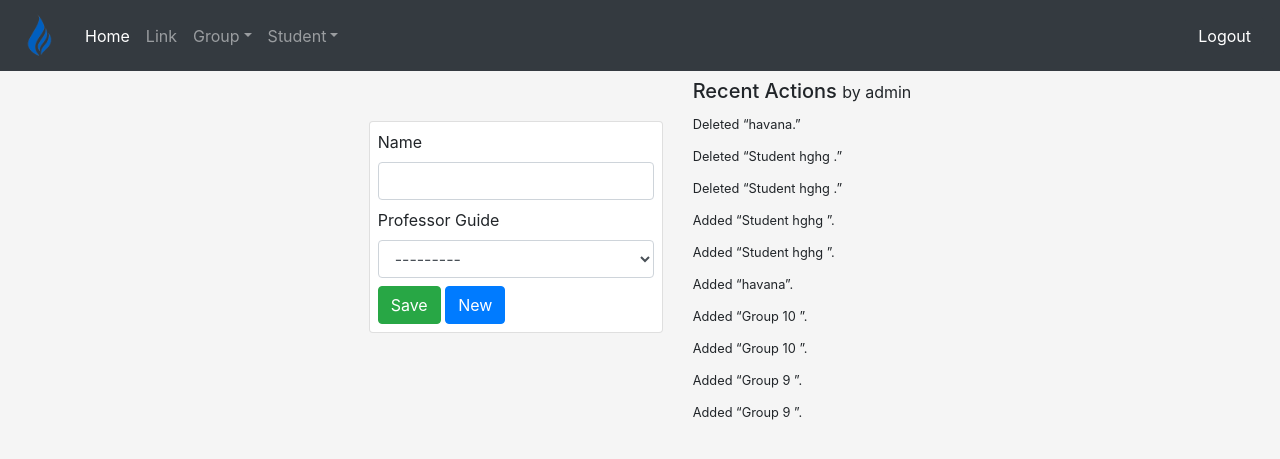
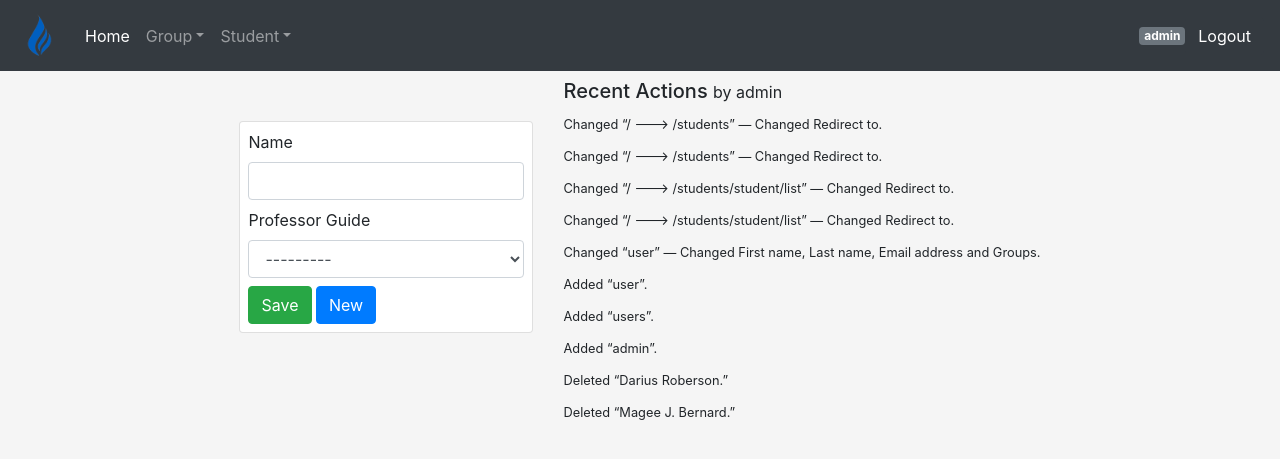
Before and after one commit to nelvispr90/firedevs_assement, a Django app: page /students/group/new in a window 1280 px wide. Shown: the top 459 px of the page. Run offline with Django 3.2, Linux system fonts and the light colour scheme; a user stored in the database is signed in; data comes from the database, SQL or seed files in the repository; some libraries are stand-ins or nearby versions.

Commit message:
build home front and rename model class Group

```diff
--- a/firedevs_assement/settings.py
+++ b/firedevs_assement/settings.py
@@ -39,8 +39,9 @@
     'django.contrib.staticfiles',
     'django.contrib.sites',
     'django.contrib.redirects',
+    'students',
     'audit',
-    'students',
+
 
 
 ]
--- a/students/admin.py
+++ b/students/admin.py
@@ -1,9 +1,9 @@
 from django.contrib import admin
 
 # Register your models here.
-from .models import Group, Student, Professor, City
+from .models import StudentGroup, Student, Professor, City
 
-admin.site.register(Group)
+admin.site.register(StudentGroup)
 admin.site.register(Student)
 admin.site.register(Professor)
 admin.site.register(City)
--- a/students/forms.py
+++ b/students/forms.py
@@ -1,7 +1,7 @@
 from django import forms
 from django.forms import ModelForm, DateInput, TextInput, NumberInput, Select, EmailInput
 # from django.forms import modelform_factory, fields_for_model
-from .models import Group, Student
+from .models import StudentGroup, Student
 from django.core.exceptions import ValidationError
 
 # group_fields=fields_for_model(Group)
@@ -45,7 +45,7 @@
 
 class GroupForm(ModelForm):
     class Meta:
-        model = Group
+        model = StudentGroup
         fields = '__all__'
         widgets = {
             'name': TextInput(attrs={'class':'form-control'}),
--- a/students/models.py
+++ b/students/models.py
@@ -19,11 +19,9 @@
     def __str__(self):
         return self.name
 
-class Group(AuditMixin, models.Model):
-
+class StudentGroup(AuditMixin, models.Model):
     name = models.CharField(max_length=50, unique=True)
     professor_guide = models.ForeignKey(Professor, unique=True, on_delete=models.DO_NOTHING)
-    # models.CharField(max_length = 50, choices = PROFESSOR_CHOICES)
 
     def __str__(self):
         return 'Group %s ' % self.name
@@ -32,10 +30,10 @@
     name = models.CharField(max_length=200)
     age = models.IntegerField()
     gender = models.CharField(max_length=6, choices=GENDER_CHOICES)
-    email = models.EmailField(max_length = 50, unique=True)
+    email = models.EmailField(max_length = 100, unique=True)
     city = models.ForeignKey(City, on_delete=models.CASCADE)
     birth_date = models.DateField('birthday date')
-    group = models.ForeignKey(Group, on_delete=models.CASCADE)
+    group = models.ForeignKey(StudentGroup, on_delete=models.CASCADE)
 
     def __str__(self):
-        return 'Student %s ' % self.name
+        return self.name
--- a/students/templates/navbar.html
+++ b/students/templates/navbar.html
@@ -1,5 +1,5 @@
 <nav class="navbar navbar-expand-md navbar-dark bg-dark">
-  <a class="navbar-brand logo" href="#"><span class="logo-img"></span></a>
+  <a class="navbar-brand logo" href={% url "home" %}><span class="logo-img"></span></a>
   <button
     class="navbar-toggler"
     type="button"
@@ -15,12 +15,9 @@
   <div class="collapse navbar-collapse" id="navbarsExampleDefault">
     <ul class="navbar-nav mr-auto">
       <li class="nav-item active">
-        <a class="nav-link" href="#"
+        <a class="nav-link" href={% url "home" %}
           >Home <span class="sr-only">(current)</span></a
         >
-      </li>
-      <li class="nav-item">
-        <a class="nav-link" href="#">Link</a>
       </li>
       <li class="nav-item dropdown">
         <a
@@ -55,6 +52,7 @@
         </div>
       </li>
     </ul>
+    <span class="badge badge-secondary">{{user}}</span>
     <a class="btn btn-dark" href={% url "logout" %}>Logout</a>
   </div>
 </nav>
--- a/students/urls.py
+++ b/students/urls.py
@@ -2,7 +2,7 @@
 from students import views
 
 urlpatterns = [
-    path('', views.index, name='index'),
+    path('', views.home, name='home'),
 
     # student url
     path('student/list', views.list_students, name='student_list'),
--- a/students/views.py
+++ b/students/views.py
@@ -1,13 +1,13 @@
 from django.shortcuts import render
 from students.forms import StudentForm, GroupForm
-from .models import Student, Group
+from .models import Student, StudentGroup
 from django.http import HttpResponseRedirect
 from django.contrib.auth.decorators import login_required
 from django.core.paginator import Paginator
 
 # Create your views here.
-def index(request):
-    return render(request, 'main.html')
+def home(request):
+    return render(request, 'home.html')
 
 # Group views
 @login_required
@@ -15,9 +15,9 @@
     # groups
     if request.GET.get('something'):
         search_text = request.GET.get('something')
-        groups = Group.objects.filter(name__contains=search_text).order_by('id')
+        groups = StudentGroup.objects.filter(name__contains=search_text).order_by('id')
     else:
-        groups = Group.objects.order_by('id')
+        groups = StudentGroup.objects.order_by('id')
 
     paginator = Paginator(groups, 40) # Show 40 students per page.
     page_number = request.GET.get('page')
@@ -46,7 +46,7 @@
 @login_required
 def update_group(request, id):
     message = None
-    group = Group.objects.filter(pk = id)[0]
+    group = StudentGroup.objects.filter(pk = id)[0]
 
     if request.method == 'POST':
         data = request.POST
@@ -61,12 +61,12 @@
 
 @login_required
 def detail_group(request, id):
-    group = Group.objects.filter(pk=id)[0]
+    group = StudentGroup.objects.filter(pk=id)[0]
     return render(request,'group/detail.html', {'group': group})
 
 @login_required
 def partial_delete_group(request, id):
-    qs = Group.objects.filter(pk=id)
+    qs = StudentGroup.objects.filter(pk=id)
 
     if len(qs) > 0 :
         group = qs[0]
@@ -76,7 +76,7 @@
 
 @login_required
 def delete_group(request, id):
-    group = Group.objects.filter(pk=id)[0]
+    group = StudentGroup.objects.filter(pk=id)[0]
     group.delete()
     return HttpResponseRedirect('/students/student/new')
 
```
Also changed, not shown: audit/signals.py (+5 -4 lines), students/templates/home.html (added, +22 -0 lines), README.md, db.sqlite3, students/migrations/0003_alter_student_email.py (added), students/migrations/0004_rename_group_studentgroup.py (added).
